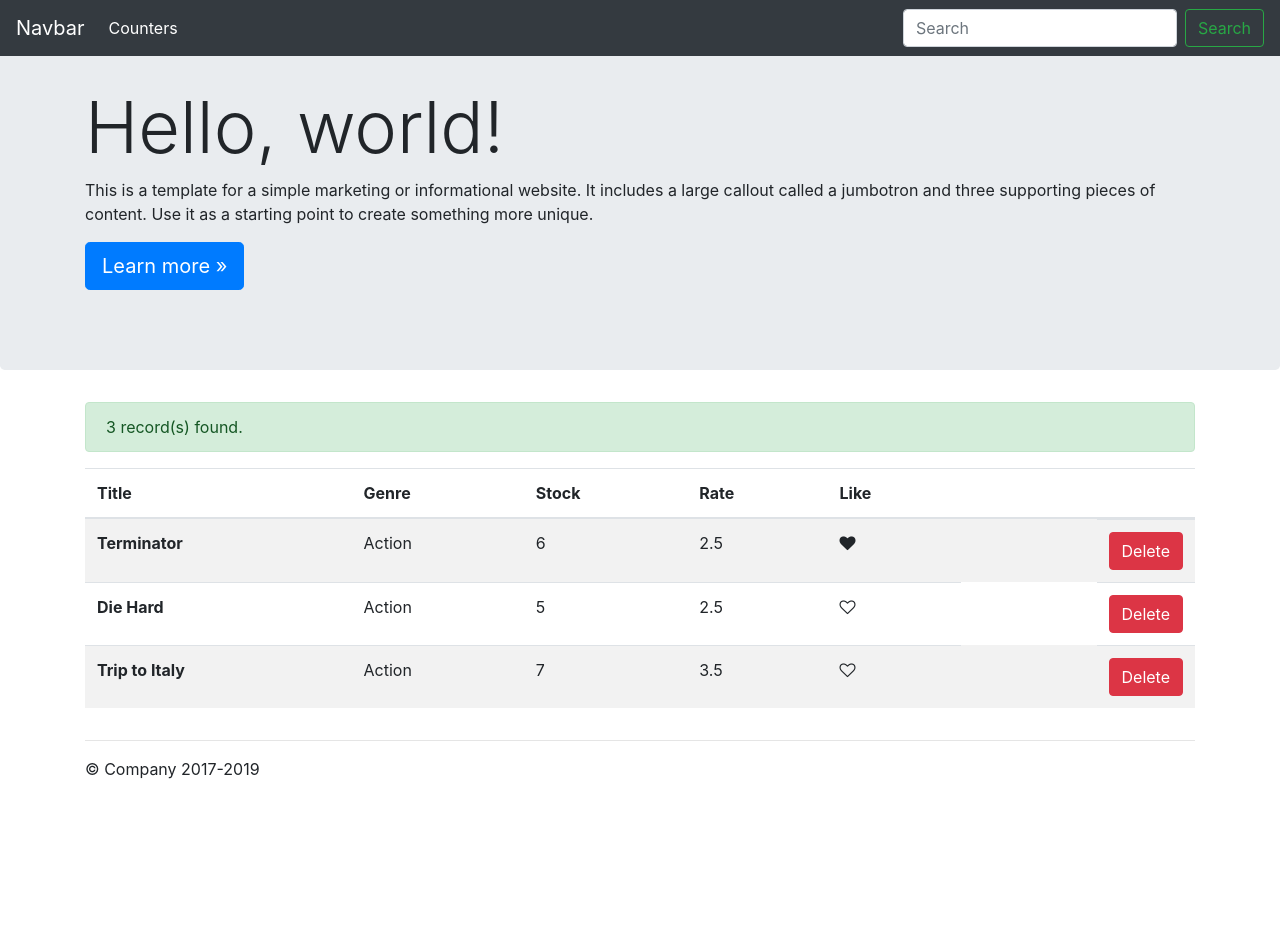
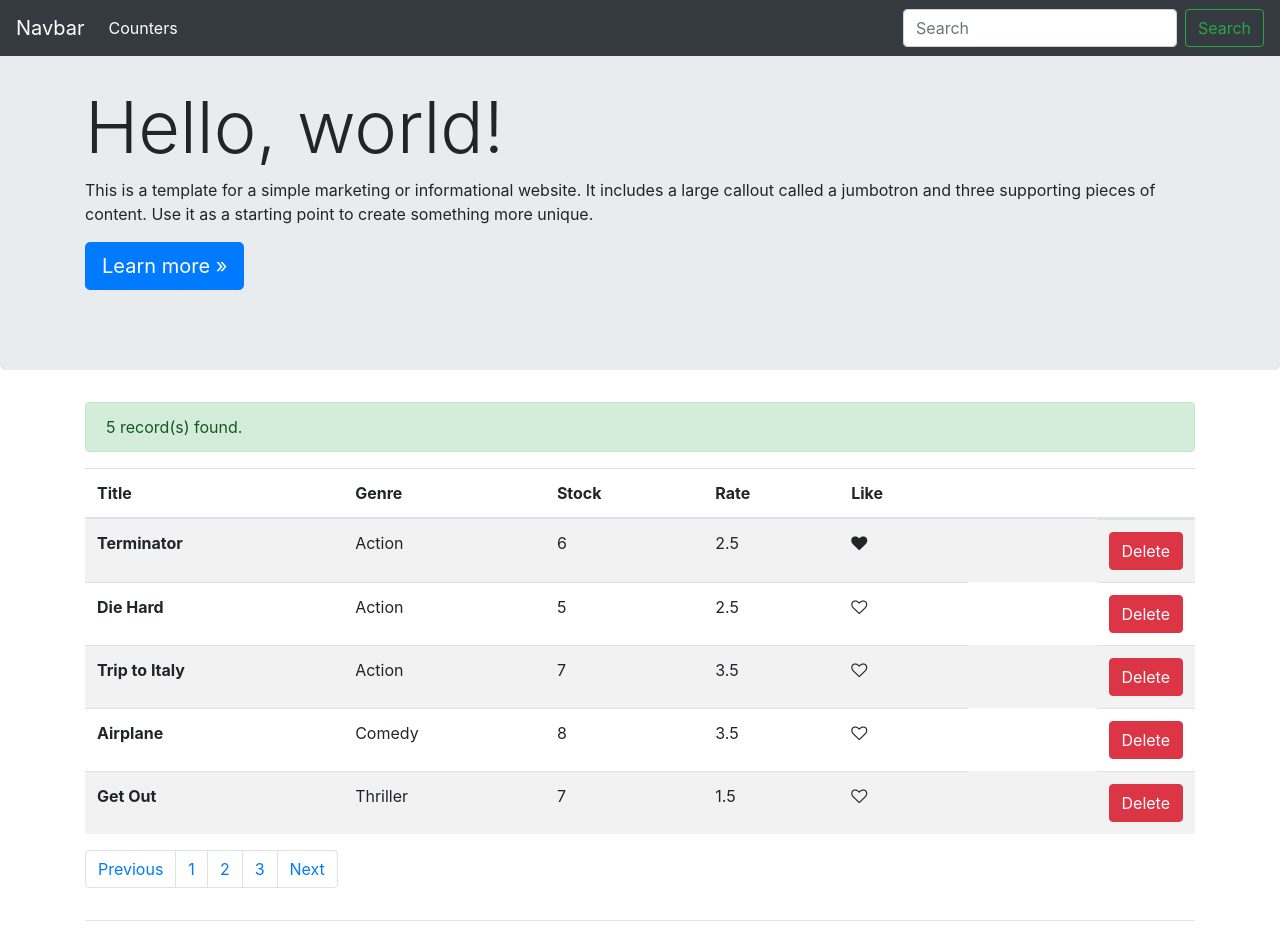
Before and after one commit to shakeelabdulrehmantech/vidly, a React (Create React App) app: page / in a window 1280 px wide. Shown: the top 941 px of the page. Before the commit the page ends 800 px from the top, so only its background shows below. Built offline with nearby package versions, Linux system fonts and the light colour scheme.

Commit message:
like and pagination component

```diff
--- a/src/components/common/like.jsx
+++ b/src/components/common/like.jsx
@@ -1,5 +1,6 @@
-import React, { Component } from "react";
-
+//import React, { Component } from "react";
+import React from "react";
+/*
 class Like extends Component {
   render() {
     let classes = "fa fa-heart";
@@ -16,3 +17,21 @@ class Like extends Component {
 }
 
 export default Like;
+*/
+
+//Convert Class component to Stateless Funtional Component becasue it is controlled component
+
+const Like = props => {
+  let classes = "fa fa-heart";
+  if (!props.liked) classes += "-o";
+  return (
+    <i
+      onClick={() => props.onClick()}
+      className={classes}
+      aria-hidden="true"
+      style={{ cursor: "pointer" }}
+    ></i>
+  );
+};
+
+export default Like;
--- /dev/null
+++ b/src/components/common/pagination.jsx
@@ -0,0 +1,39 @@
+import React from "react";
+
+const Pagination = props => {
+  return (
+    <React.Fragment>
+      <nav aria-label="Page navigation example">
+        <ul className="pagination">
+          <li className="page-item">
+            <a className="page-link" href="/">
+              Previous
+            </a>
+          </li>
+          <li className="page-item">
+            <a className="page-link" href="/">
+              1
+            </a>
+          </li>
+          <li className="page-item">
+            <a className="page-link" href="/">
+              2
+            </a>
+          </li>
+          <li className="page-item">
+            <a className="page-link" href="/">
+              3
+            </a>
+          </li>
+          <li className="page-item">
+            <a className="page-link" href="/">
+              Next
+            </a>
+          </li>
+        </ul>
+      </nav>
+    </React.Fragment>
+  );
+};
+
+export default Pagination;
--- a/src/components/movies.jsx
+++ b/src/components/movies.jsx
@@ -2,10 +2,12 @@ import React, { Component } from "react";
 import { getMovies } from "../services/fakeMovieService";
 import Alert from "react-bootstrap/Alert";
 import Like from "./common/like";
+import Pagination from "./common/pagination";
 
 class Movies extends Component {
   state = {
-    movies: getMovies()
+    movies: getMovies(),
+    pageSize: 4
   };
   //Watched Lesson: 39
   handleDelete = movie => {
@@ -21,6 +23,10 @@ class Movies extends Component {
     clonedMovies[index].liked = !clonedMovies[index].liked;
     this.setState({ movies: clonedMovies });
     console.log("Like Clicked!", m);
+  };
+
+  handlePageChange = page => {
+    console.log(page);
   };
 
   render() {
@@ -67,6 +73,11 @@ class Movies extends Component {
             ))}
           </tbody>
         </table>
+        <Pagination
+          itemsCount={this.state.movies.length}
+          pageSize={this.state.pageSize}
+          onPageChange={this.handlePageChange}
+        />
       </React.Fragment>
     );
   }
--- a/src/services/fakeMovieService.js
+++ b/src/services/fakeMovieService.js
@@ -23,6 +23,22 @@ const movies = [
     numberInStock: 7,
     dailyRentalRate: 3.5,
     publishDate: "2018-01-03-T19:04:28:809Z"
+  },
+  {
+    __id: "4",
+    title: "Airplane",
+    genre: { __id: "41", name: "Comedy" },
+    numberInStock: 8,
+    dailyRentalRate: 3.5,
+    publishDate: "2018-01-03-T19:04:28:809Z"
+  },
+  {
+    __id: "5",
+    title: "Get Out",
+    genre: { __id: "51", name: "Thriller" },
+    numberInStock: 7,
+    dailyRentalRate: 1.5,
+    publishDate: "2018-01-03-T19:04:28:809Z"
   }
 ];
 // Named export
```
Also changed, not shown: src/components/common/likeSfc.jsx (added, +28 -0 lines), src/Notes.txt.
